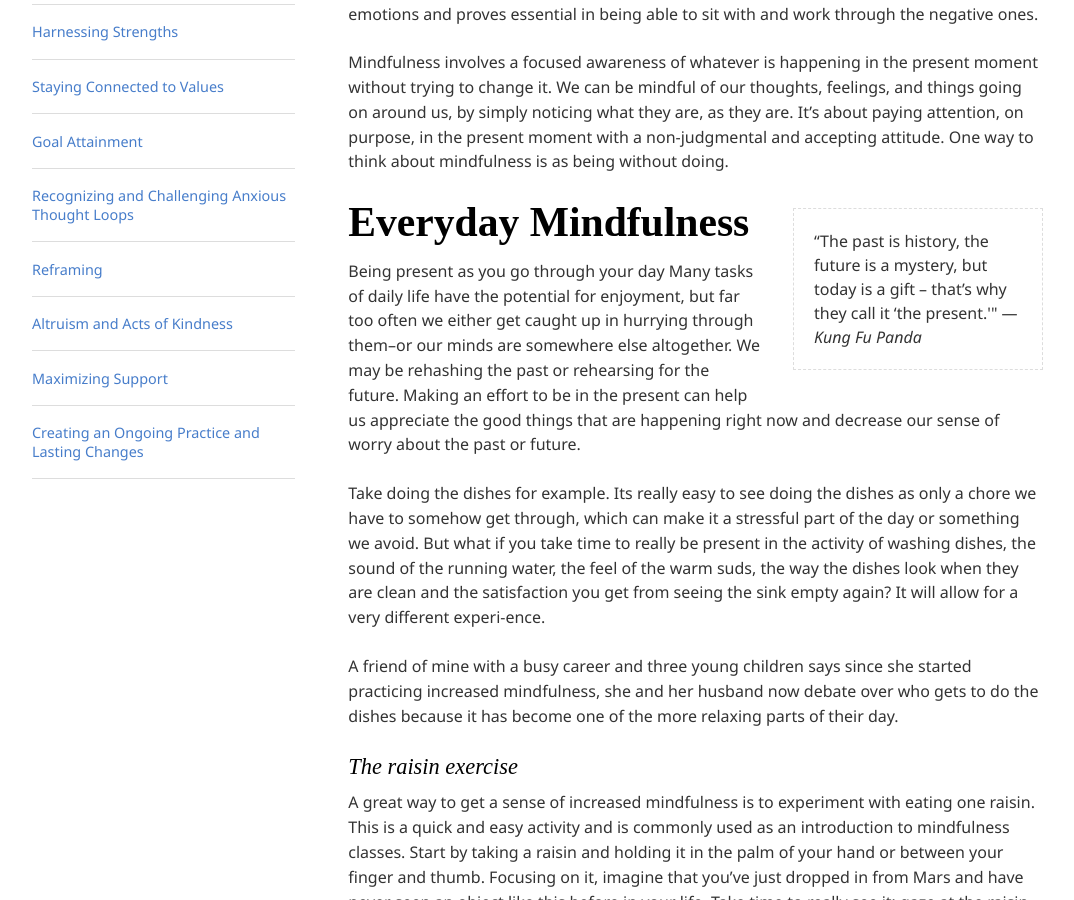
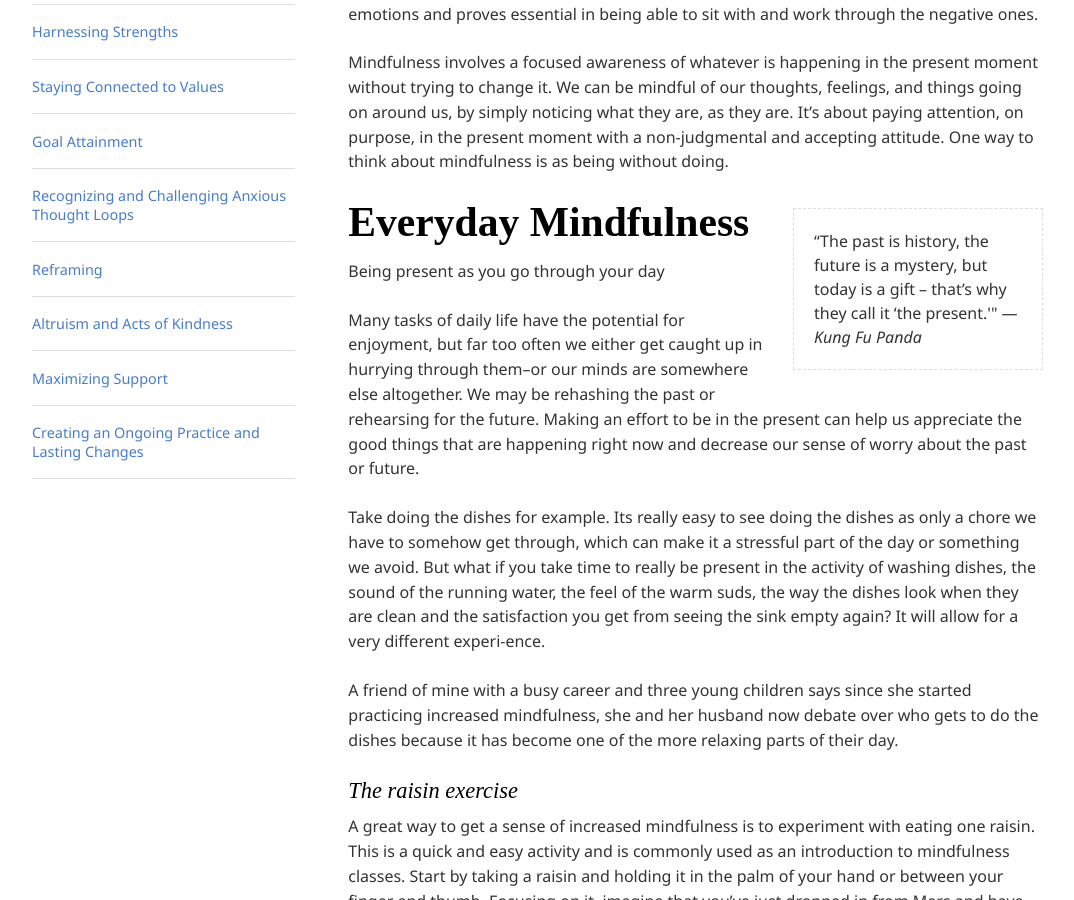
Before and after one commit to mtorres253/mtorres253.github.io, a Jekyll site: the page built from chapt-3/index.md, in a window 1280 px wide and 900 px high, scrolled down 430 px. Shown: the whole window, without its empty margins (68-1142 px from the left). Built offline with Jekyll 4.4.1, drawn with Linux system fonts in a browser that asks for light colours; nearby versions of some CDN libraries; some web fonts are replaced; comment, search, counter and statistics services are not loaded.

```diff
--- a/chapt-3/index.md
+++ b/chapt-3/index.md
@@ -13,6 +13,7 @@ Mindfulness involves a focused awareness of whatever is happening in the present
 
 # Everyday Mindfulness
 Being present as you go through your day
+
 Many tasks of daily life have the potential for enjoyment, but far too often we either get caught up in hurrying through them--or our minds are somewhere else altogether. We may be rehashing the past or rehearsing for the future. Making an effort to be in the present can help us appreciate the good things that are happening right now and decrease our sense of worry about the past or future.
 
 Take doing the dishes for example. Its really easy to see doing the dishes as only a chore we have to somehow get through, which can make it a stressful part of the day or something we avoid. But what if you take time to really be present in the activity of washing dishes, the sound of the running water, the feel of the warm suds, the way the dishes look when they are clean and the satisfaction you get from seeing the sink empty again? It will allow for a very different experi-ence.
@@ -73,7 +74,7 @@ These days there are lots of tools available for mindfulness meditations. There
 - When you become aware that your attention has gotten caught up in a thought or feeling or sensation, simply notice that. You might even gently say to yourself "Not now," and allow your mind to release the thought, bringing attention once again to the very next breath.
 
 
-# Acceptance
+## Acceptance
 Allowing for thoughts and feelings without judgment.
 
 One reason people find mindfulness practice challenging is that it can make us more aware of many of our thoughts and feelings, and some of them may be negative. If we try to forcefully push our thoughts and feelings away/out of our minds, they tend to become stronger and can take up even more of our attention.
@@ -81,7 +82,7 @@ One reason people find mindfulness practice challenging is that it can make us m
 Instead, we can practice just simply noticing that they are there--without feeling like we have to do anything about them. It can be helpful to imagine them as leaves on a stream, just floating along the surface. Some will just pass right by and others will get stuck on a rock or a root for a bit before eventually freeing itself and moving on.
 As we practice acceptance of thoughts and feelings, we learn to be more compassionate with ourselves.
 
-# Self-compassion
+## Self-compassion
 Being a supportive and caring friend to yourself
 
 We are often better at having compassion for others than for ourselves. Why is this? Some theo-rize that for survival reasons we had to learn to be forgiving of each other, to be able to depend on each other, as there was no evolutionary benefit to being forgiving of ourselves.
```
